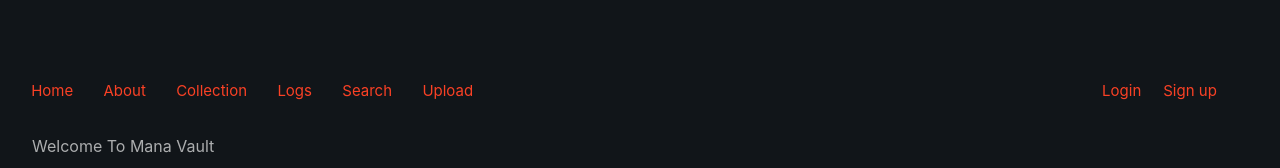
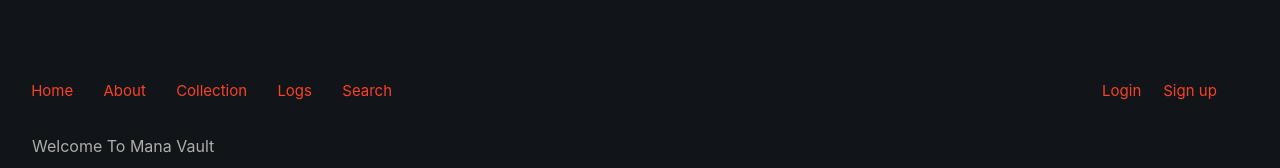
Before and after one commit to jnie1/MTGViewer-V2, a Vue app in the folder frontend/: page / in a window 1280 px wide. Shown: the top 168 px of the page. Built offline with nearby package versions, Linux system fonts and the light colour scheme.

Commit message:
added log in check onto upload path

```diff
--- a/frontend/src/components/NavBar.vue
+++ b/frontend/src/components/NavBar.vue
@@ -32,7 +32,9 @@ const handleLogout = () => {
         <router-link to="/search">Search</router-link>
       </li>
       <li>
-        <router-link to="/upload">Upload</router-link>
+        <p v-if="isLoggedIn">
+          <router-link to="/upload">Upload</router-link>
+        </p>
       </li>
       <li class="right-links">
         <router-link v-if="cartCount > 0" to="/cart" class="cart-wrapper">
```
